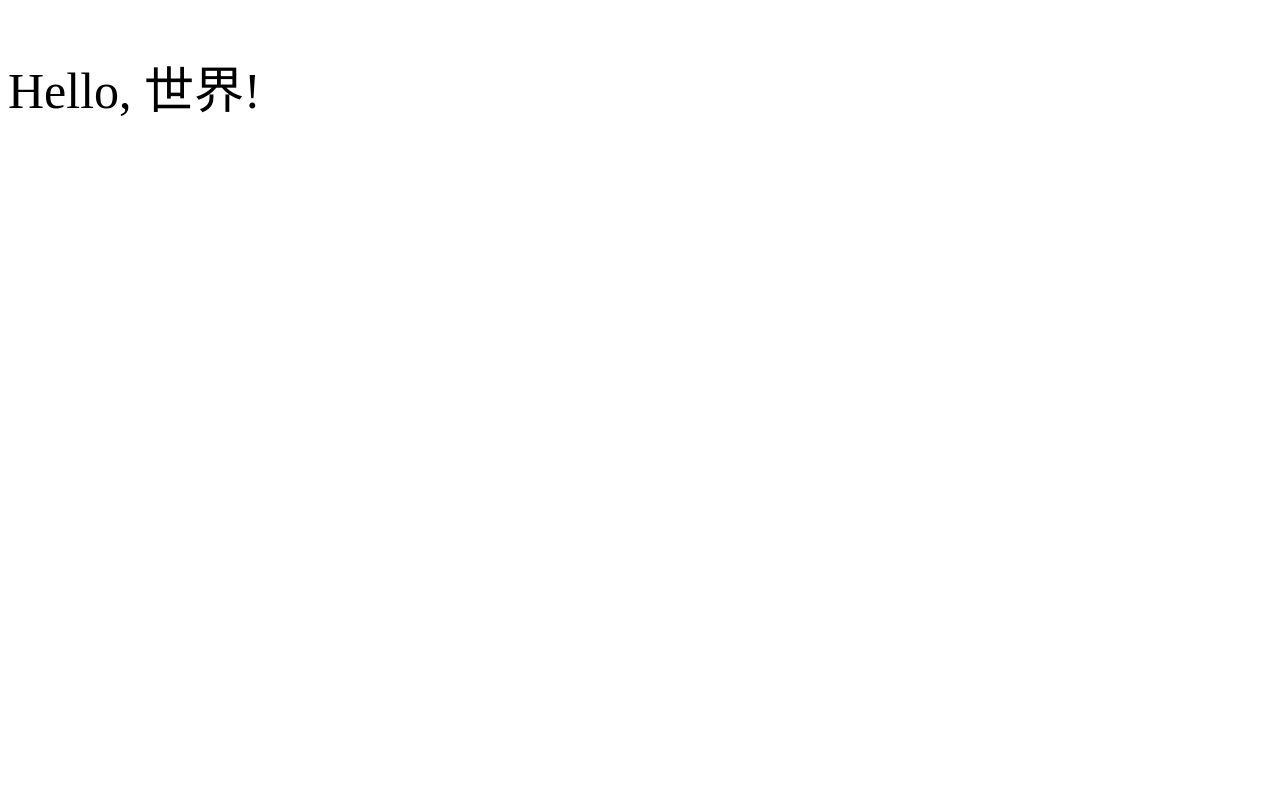
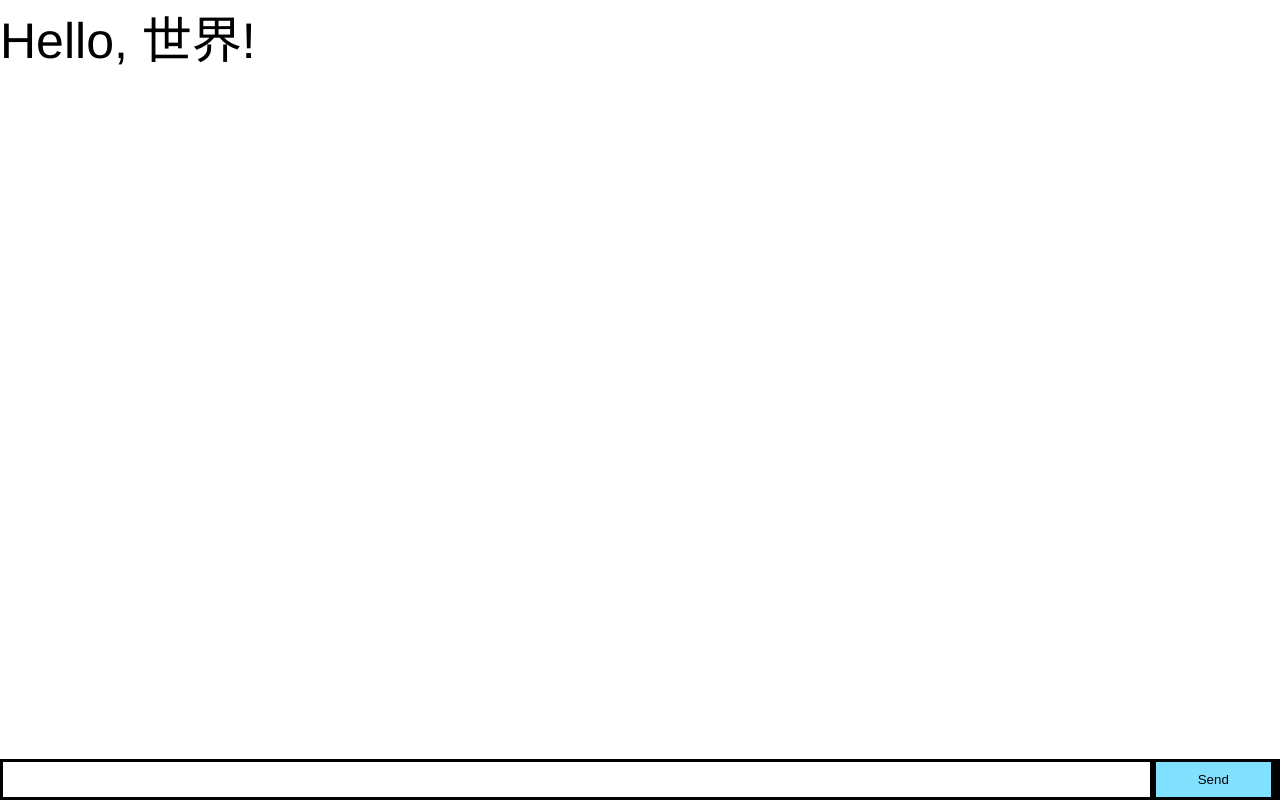
Before and after one commit to adonispujols/privateChat, a website: page index.html in a window 1280 px wide. Drawn offline with Linux system fonts and the light colour scheme.

Commit message:
added initial html

```diff
--- a/index.html
+++ b/index.html
@@ -3,9 +3,53 @@
 <head>
     <meta charset="UTF-8">
     <meta name="viewport" content="width=device-width, initial-scale=1.0">
-    <title>hello</title>
+    <title>Private Chat</title>
+    <style>
+        * {
+            margin: 0;
+            padding: 0;
+            box-sizing: border-box;
+        }
+        body {
+            font: 13px Helvetica, Arial;
+        }
+        form {
+            background: #000;
+            padding: 3px;
+            position: fixed;
+            bottom: 0;
+            width: 100%;
+        }
+        form input {
+            border: 0;
+            padding: 10px;
+            width: 90%;
+            margin-right: .5%;
+        }
+        form button {
+            width: 9%;
+            background: rgb(130, 224, 255);
+            border: none;
+            padding: 10px;
+        }
+        #messages {
+            list-style-type: none;
+            margin: 0;
+            padding: 0;
+        }
+        #messages li {
+            padding: 5px 10px;
+        }
+        #messages li:nth-child(odd) {
+            background: #eee;
+        }
+    </style>
 </head>
 <body>
     <p style="font-size: 50px;">Hello, 世界!</p>
+    <ul id="messages"></ul>
+    <form action="">
+        <input id="m" autocomplete="off" /><button>Send</button>
+    </form>
 </body>
 </html>
```
